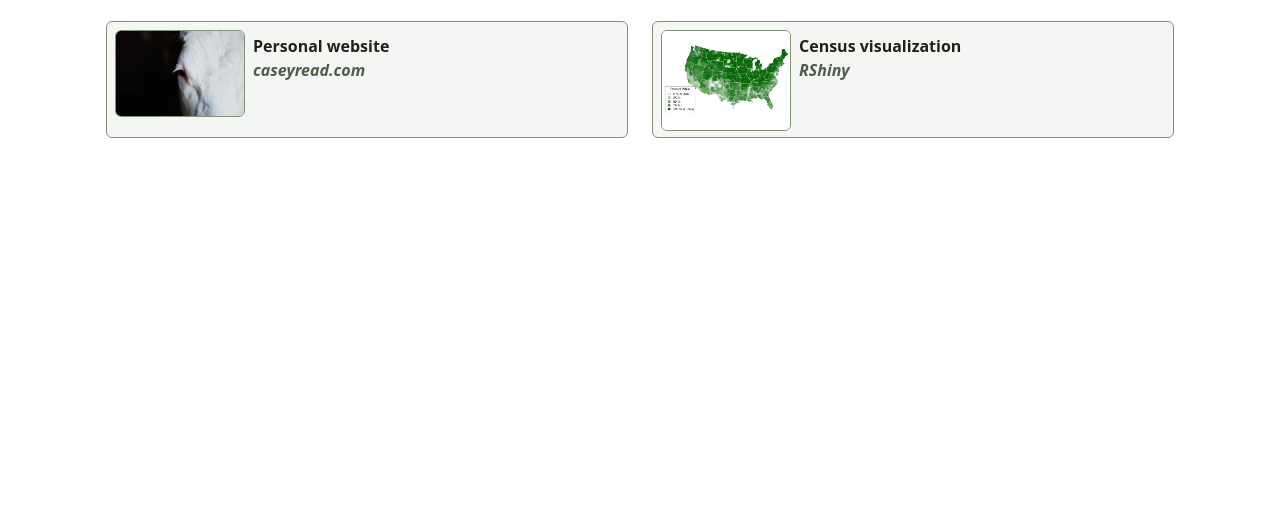
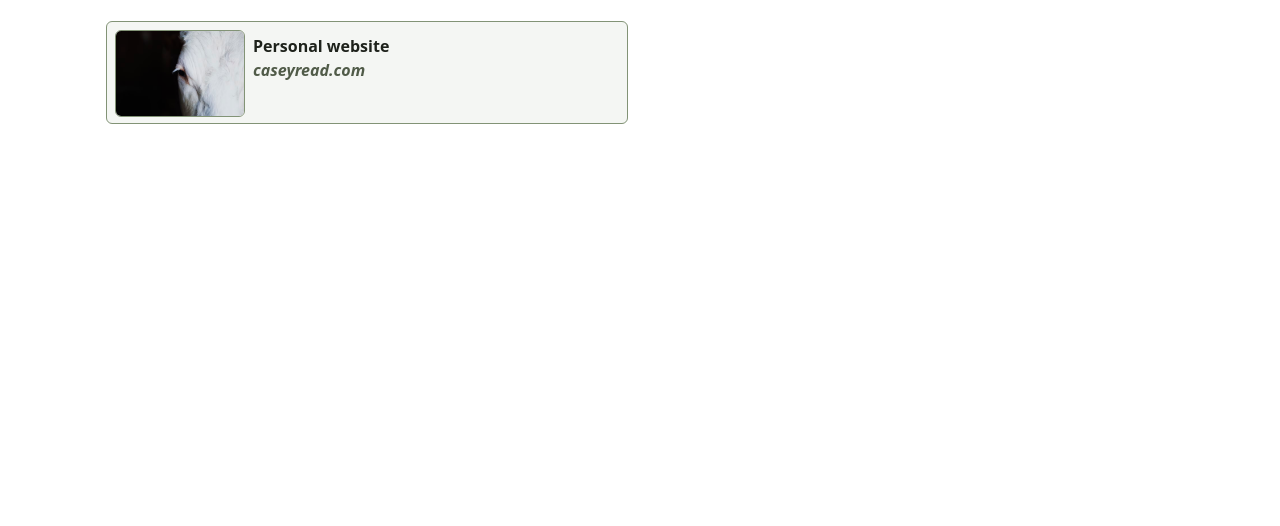
Before and after one commit to Casey-Seago/personalWebsite, a plain HTML site: page projects.html in a window 1280 px wide. Shown: the part 212-738 px from the top of the page. Drawn offline with nearby package versions, Linux system fonts and the light colour scheme.

Commit message:
removing census card

```diff
--- a/projects.html
+++ b/projects.html
@@ -62,7 +62,7 @@
               </div>
           </div>
       </div>
-      <div class="col-lg-6 mb-3 mb-md-4">
+      <!-- <div class="col-lg-6 mb-3 mb-md-4">
         <div class="card">
           <div class="row g-0">
           <div class="col-3">
@@ -76,7 +76,7 @@
           </div>
           </div>
         </div>
-      </div>
+      </div> -->
       </div>
     </div>
     <div class="lowerWhitespace"></div>
--- a/styleSheets/projects.css
+++ b/styleSheets/projects.css
@@ -14,7 +14,7 @@ h1.containerTitle {
 div.card {
     background-color: #F4F6F3;
     border-color: #829376;
-    height: 100%;
+    /* height: 100%;  */
 }
 
 img.websiteImage {
```
